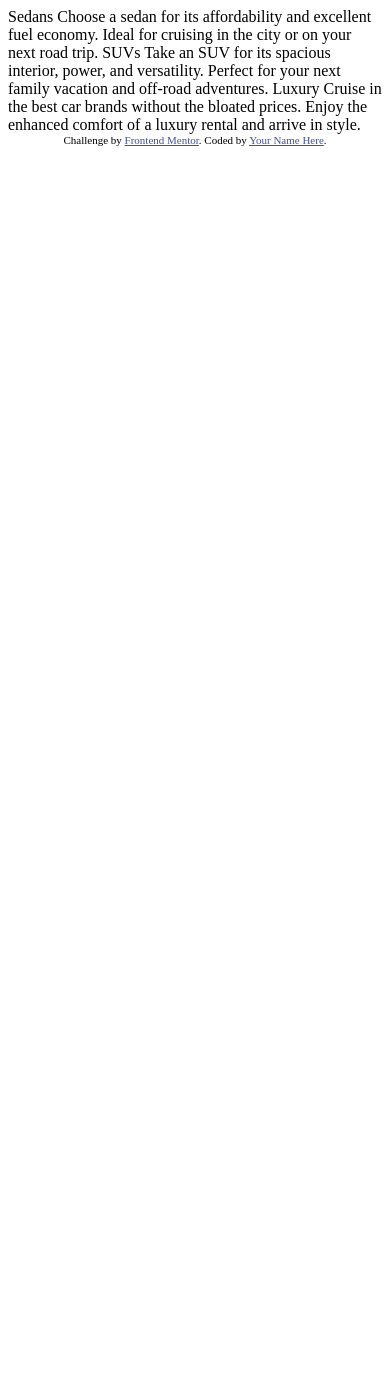
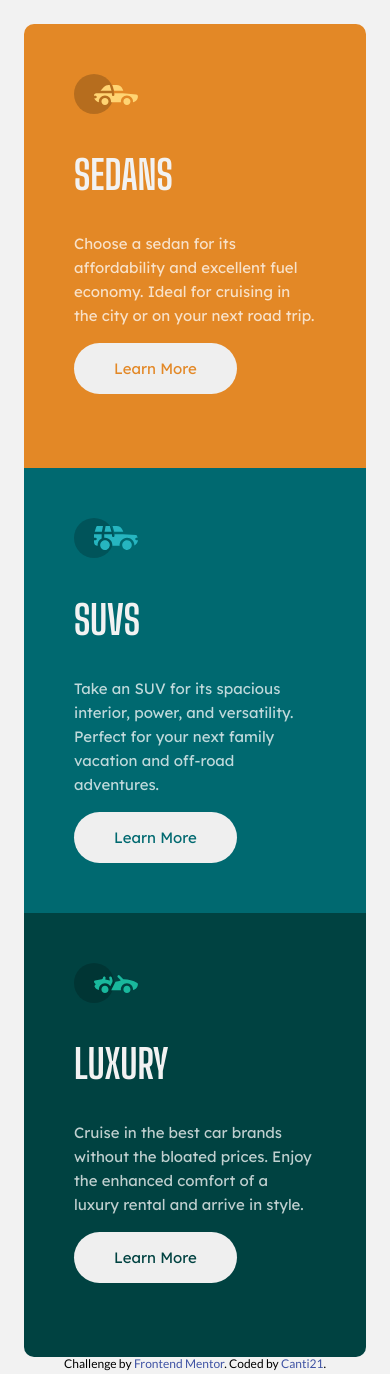
Before and after one commit to Canti21/FEM-3-column-preview-card, a plain HTML site: page index.html in a window 390 px wide. Before the commit the page ends 844 px from the top, so only its background shows below. Drawn offline with Linux system fonts and the light colour scheme.

Commit message:
Finished Mobile View

```diff
--- /dev/null
+++ b/css/styles.css
@@ -0,0 +1,125 @@
+:root
+{
+    --bright-orange: hsl(31, 77%, 52%);
+    --dark-cyan: hsl(184, 100%, 22%);
+    --very-dark-cyan: hsl(179, 100%, 13%);
+    --transparent-white: hsla(0, 0%, 100%, 0.75);
+    --very-light-gray: hsl(0, 0%, 95%);
+}
+
+html
+{
+    font-size: 62.5%;
+}
+
+body
+{
+    background-color: var(--very-light-gray);
+    margin: 0;
+    padding: 0;
+    position: relative;
+}
+
+main
+{
+    padding: 2.4rem;
+    display: flex;
+    justify-content: center;
+    align-items: center;
+    margin: 0;
+    min-height: calc(100vh - 5rem);
+}
+
+.cards-container
+{
+    display: grid;
+    grid-template-rows: repeat(3, 1fr);
+}
+
+.card
+{
+    padding: 5rem;
+    font-family: 'Lexend Deca', sans-serif;
+    font-size: 1.5rem;
+    font-weight: 400;
+    color: var(--transparent-white);
+}
+
+.card-title
+{
+    font-family: 'Big Shoulders Display', cursive;
+    text-transform: uppercase;
+    font-size: 4rem;
+    color: var(--very-light-gray);
+}
+
+.card-info
+{
+    line-height: 2.4rem;
+}
+
+.learn-more-btn
+{
+    padding: 1.6rem 4rem;
+    border: none;
+    border-radius: 4rem;
+    font-size: 1.5rem;
+    font-family: 'Lexend Deca', sans-serif;
+}
+
+.sedans
+{
+    background-color: var(--bright-orange);
+    border-radius: 1rem 1rem 0 0;
+}
+
+.sedans button
+{
+    color: var(--bright-orange);
+}
+
+.suvs
+{
+    background-color: var(--dark-cyan);
+}
+
+.suvs button
+{
+    color: var(--dark-cyan);
+}
+
+.luxury
+{
+    background-color: var(--very-dark-cyan);
+    border-radius: 0 0 1rem 1rem;
+}
+
+.luxury button
+{
+    color: var(--very-dark-cyan);
+}
+
+footer
+{
+    width: 100vw;
+    display: flex;
+    justify-content: center;
+    align-items: center;
+    position: absolute;
+    bottom: 1rem;
+    right: 0;
+    font-family: 'Lato', sans-serif;
+}
+
+.attribution
+{
+    width: 100%;
+    font-size: 1.2rem;
+    text-align: center;
+}
+
+.attribution a
+{
+    color: hsl(228, 45%, 44%);
+    text-decoration: none;
+}
--- a/index.html
+++ b/index.html
@@ -2,35 +2,70 @@
 <html lang="en">
 <head>
 	<meta charset="UTF-8">
-  <meta name="viewport" content="width=device-width, initial-scale=1.0"> <!-- displays site properly based on user's device -->
+	<meta name="viewport" content="width=device-width, initial-scale=1.0">
+
+	<link rel="preconnect" href="https://fonts.googleapis.com">
+	<link rel="preconnect" href="https://fonts.gstatic.com" crossorigin>
+	<link href="https://fonts.googleapis.com/css2?family=Big+Shoulders+Display:wght@700&family=Lato&family=Lexend+Deca:wght@300;400&display=swap" rel="stylesheet">
 
 	<link rel="icon" type="image/png" sizes="32x32" href="./images/favicon-32x32.png">
-
+	<link rel="stylesheet" href="./css/styles.css">
   	<title>Frontend Mentor | 3-column preview card component</title>
-
-  <!-- Feel free to remove these styles or customise in your own stylesheet 👍 -->
-  <style>
-    .attribution { font-size: 11px; text-align: center; }
-    .attribution a { color: hsl(228, 45%, 44%); }
-  </style>
 </head>
 <body>
+	<main>
+		<section class="cards-container">
+			<div class="card sedans">
+				<div class="card-icon">
+					<img src="./images/icon-sedans.svg" alt="">
+				</div>
+				<h2 class="card-title">
+					Sedans
+				</h2>
+				<p class="card-info">
+					Choose a sedan for its affordability and excellent fuel economy. Ideal for cruising in the city or on your next road trip.
+				</p>
+				<button type="button" class="learn-more-btn">
+					Learn More
+				</button>
+			</div>
 
-  Sedans
-  Choose a sedan for its affordability and excellent fuel economy. Ideal for cruising in the city
-  or on your next road trip.
+			<div class="card suvs">
+				<div class="card-icon">
+					<img src="./images/icon-suvs.svg" alt="">
+				</div>
+				<h2 class="card-title">
+					SUVs
+				</h2>
+				<p class="card-info">
+					Take an SUV for its spacious interior, power, and versatility. Perfect for your next family vacation and off-road adventures.
+				</p>
+				<button type="button" class="learn-more-btn">
+					Learn More
+				</button>
+			</div>
 
-  SUVs
-  Take an SUV for its spacious interior, power, and versatility. Perfect for your next family vacation
-  and off-road adventures.
-
+			<div class="card luxury">
+				<div class="card-icon">
+					<img src="./images/icon-luxury.svg" alt="">
+				</div>
+				<h2 class="card-title">
 					Luxury
-  Cruise in the best car brands without the bloated prices. Enjoy the enhanced comfort of a luxury
-  rental and arrive in style.
-
+				</h2>
+				<p class="card-info">
+					Cruise in the best car brands without the bloated prices. Enjoy the enhanced comfort of a luxury rental and arrive in style.
+				</p>
+				<button type="button" class="learn-more-btn">
+					Learn More
+				</button>
+			</div>
+		</section>
+	</main>
+	<footer>
 		<div class="attribution">
 			Challenge by <a href="https://www.frontendmentor.io?ref=challenge" target="_blank">Frontend Mentor</a>.
-    Coded by <a href="#">Your Name Here</a>.
+			Coded by <a href="#">Canti21</a>.
 		</div>
+	</footer>
 </body>
 </html>
```
Lines whose indentation alone changed are shown as unchanged.
